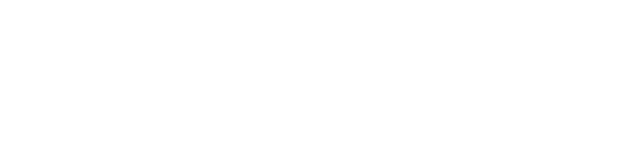
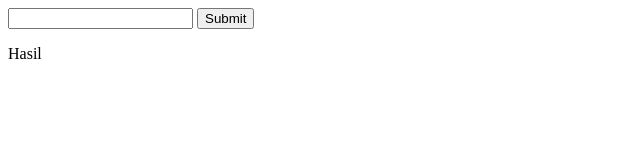
Before and after one commit to erladitia14/BelajarJS, a plain HTML site: page index.html in a window 1280 px wide. Shown: the whole page, without its empty margins (0-640 px from the left). Drawn offline with Linux system fonts and the light colour scheme.

Commit message:
Update index.html

```diff
--- a/index.html
+++ b/index.html
@@ -6,7 +6,11 @@
         <title>Document</title>
 </head>
 <body>
-
+        <form action="" onsubmit="return false">
+                <input type="text" id="input_form" value="">
+                <button id="tombol_form">Submit</button>
+        </form>
+        <p>Hasil <span id="Hasil"></span></p>
         <script src="main.js"></script>
 </body>
 </html>
```
